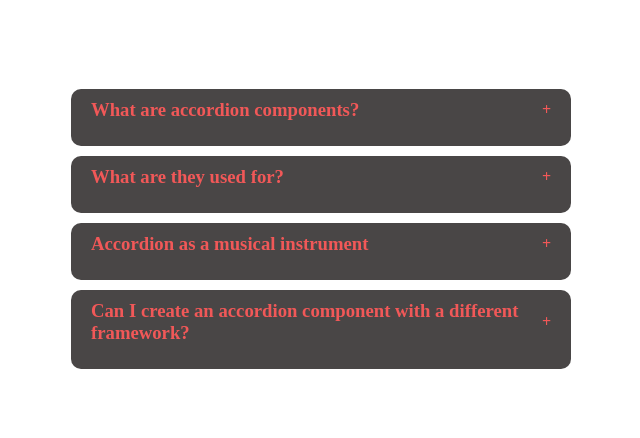
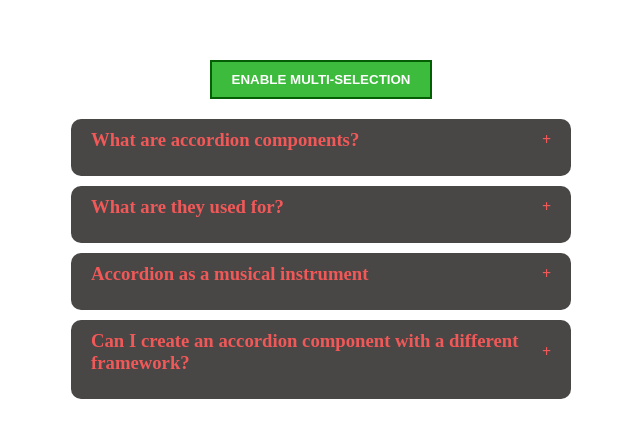
Before and after one commit to PadalaBalaSivaSaiMegiReddy/mini-projects-react, a React (Vite) app: page / in a window 1280 px wide. Shown: the part 166-604 px from the top of the page, without its empty margins (319-959 px from the left). Built offline with nearby package versions, Linux system fonts and the light colour scheme.

Commit message:
Add multi-selection feature to Accordian component

```diff
--- a/index.html
+++ b/index.html
@@ -2,7 +2,7 @@
 <html lang="en">
   <head>
     <meta charset="UTF-8" />
-    <link rel="icon" type="image/svg+xml" href="" />
+    <link rel="icon" type="image/svg+xml" href="src\assets\test-tube-and-a-drop-svgrepo-com.svg" />
     <meta name="viewport" content="width=device-width, initial-scale=1.0" />
     <title>React mini projects</title>
   </head>
--- a/src/components/accordian/index.jsx
+++ b/src/components/accordian/index.jsx
@@ -4,6 +4,8 @@ import "./styles.css"
 
 export default function Accordian() {
     const [selected,setSelected]=useState(null)
+    const [enableMultiSelect,setEnableMultiSelect]=useState(false)
+    const [multiple,setMultiple]=useState([])
     const handleSingleSelection=(getCurrentId)=>{
         setSelected(getCurrentId===selected?null:getCurrentId)
     }
@@ -11,6 +13,7 @@ export default function Accordian() {
 
   return (
     <div className="wrapper">
+        <button>ENABLE MULTI-SELECTION</button>
         <div className="accordian">
             {
                 data && data.length>0?
--- a/src/components/accordian/styles.css
+++ b/src/components/accordian/styles.css
@@ -4,6 +4,17 @@
     align-items: center;
     height: 100vh;
     width:100vw;
+    flex-direction: column;
+    gap:20px
+}
+.wrapper button{
+    padding: 10px 20px;
+    font-weight: bold;
+    /* give good colors and bg for button */
+    background-color: rgb(61, 187, 61);
+    color: white;
+    border: 2px solid  rgb(4, 95, 4);
+    cursor: pointer;
 }
 .accordian{
     width: 500px;
```
Also changed, not shown: src/assets/test-tube-and-a-drop-svgrepo-com.svg (added).
